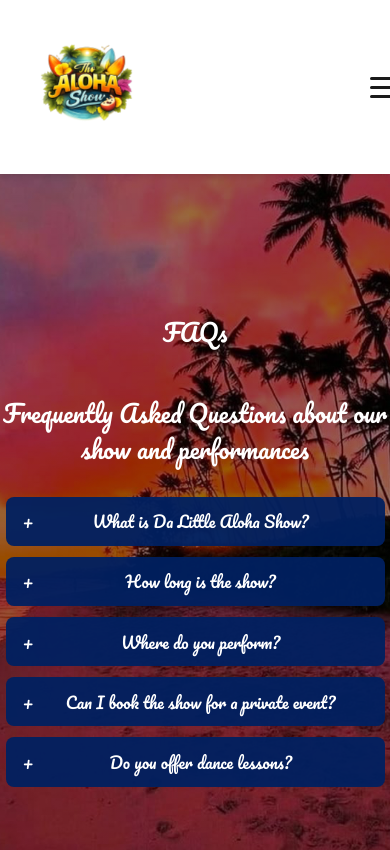
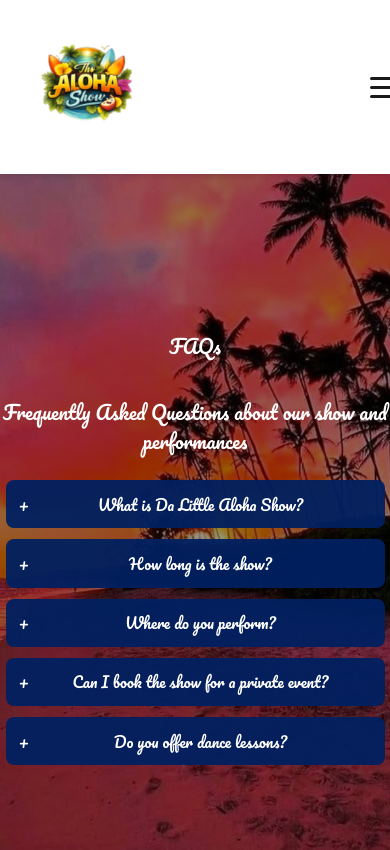
Before and after one commit to JohnPlamoottil/Da-Little-Aloha-Show-Merv-, a React (Vite) app in the folder web/: page /faqs in a window 390 px wide. Shown: the top 850 px of the page. Built offline with nearby package versions, Linux system fonts and the light colour scheme.

Commit message:
Fixed the error by removing the undefined routes from App.jsx.

```diff
--- a/web/src/App.jsx
+++ b/web/src/App.jsx
@@ -8,8 +8,6 @@ import Gallery from "./pages/Gallery";
 import Shop from "./pages/Shop";
 import HistoryOfDancing from "./pages/HistoryOfDancing";
 import ContactUs from "./pages/ContactUs";
-import USA from "./pages/USA";
-import Philippines from "./pages/Philippines";
 import logo from "./assets/logo.png";
 
 function App() {
@@ -112,8 +110,6 @@ function App() {
             <Route path="/shop" element={<Shop />} />
             <Route path="/history-of-dancing" element={<HistoryOfDancing />} />
             <Route path="/contact-us" element={<ContactUs />} />
-            <Route path="/samoan-hula/usa" element={<USA />} />
-            <Route path="/samoan-hula/philippines" element={<Philippines />} />
           </Routes>
         </main>
 
--- a/web/style.css
+++ b/web/style.css
@@ -521,18 +521,19 @@ body {
   }
 
   .page-content h1 {
-    font-size: 2rem !important;
+    font-size: 1.6rem !important;
     line-height: 1.2 !important;
   }
 
   .page-content h2 {
-    font-size: 1.5rem !important;
+    font-size: 1.25rem !important;
   }
 
   .page-content p,
   .page-content span,
   .page-content label {
-    font-size: 1rem !important;
+    font-size: 0.95rem !important;
+    line-height: 1.45 !important;
   }
 
   /* Home page */
@@ -541,46 +542,52 @@ body {
   }
 
   .home-page > p {
-    font-size: 1.5rem !important;
+    font-size: 1.15rem !important;
   }
 
   .home-page .inline-flex {
-    font-size: 1.5rem !important;
+    font-size: 1.2rem !important;
     padding: 12px 28px !important;
   }
 
   /* History page */
   .history-page p {
-    font-size: 1rem !important;
+    font-size: 0.95rem !important;
   }
 
   /* FAQs page */
   .faqs-page h1,
   .faqs-page p {
-    font-size: 1.5rem !important;
+    font-size: 1.2rem !important;
   }
 
   .faqs-page button span {
-    font-size: 1rem !important;
+    font-size: 0.95rem !important;
+  }
+
+  .faqs-page .px-6,
+  .faqs-page .px-10 {
+    padding-left: 0.75rem !important;
+    padding-right: 0.75rem !important;
   }
 
   /* Contact page */
   .contact-page h1 {
-    font-size: 2rem !important;
+    font-size: 1.6rem !important;
   }
 
   .contact-page h2 {
-    font-size: 1.5rem !important;
+    font-size: 1.25rem !important;
   }
 
   .contact-page p,
   .contact-page label {
-    font-size: 1rem !important;
+    font-size: 0.95rem !important;
   }
 
   .contact-page input,
   .contact-page textarea {
-    font-size: 0.95rem !important;
+    font-size: 0.9rem !important;
   }
 
   .contact-page .mt-10 {
```
